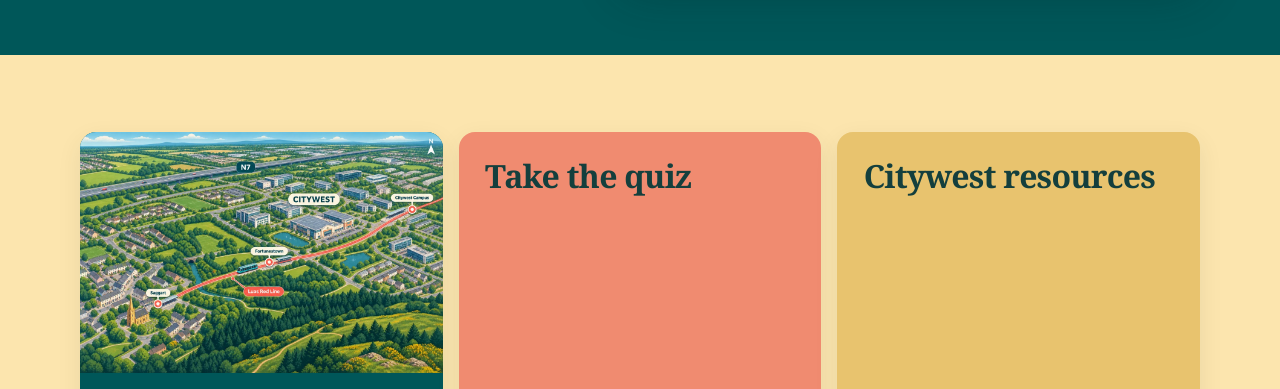
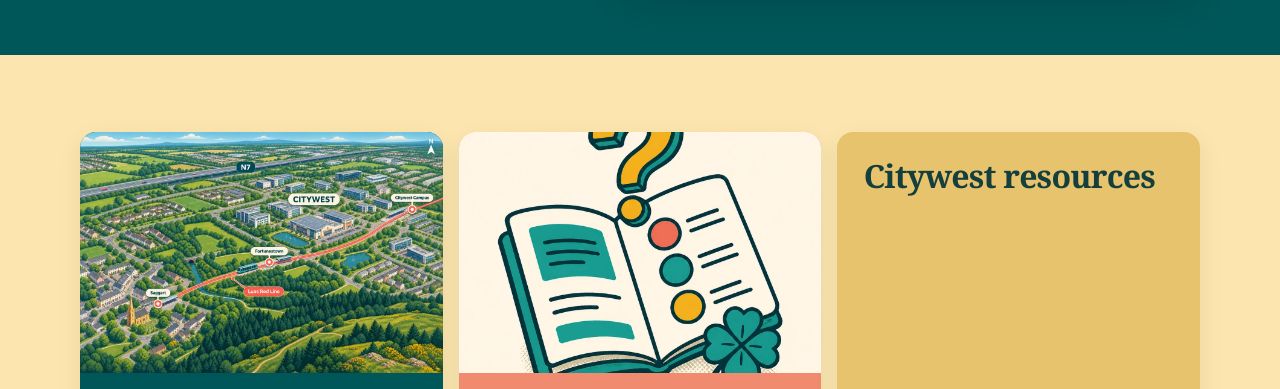
Before and after one commit to SamOBrienOlinger/saggart-and-citywest-together, a website: page index.html in a window 1280 px wide. Shown: the part 563-952 px from the top of the page. Drawn offline with Linux system fonts and the light colour scheme.

Commit message:
Add illustrated quiz card

```diff
--- a/index.html
+++ b/index.html
@@ -1,7 +1,7 @@
-<!doctype html><html lang="en"><head><meta charset="utf-8"><meta name="viewport" content="width=device-width,initial-scale=1"><meta name="description" content="Discover Saggart and Citywest through source-backed local learning and a replayable quiz."><title>Saggart &amp; Citywest Together</title><link rel="stylesheet" href="assets/css/styles.css?v=area-card-v1"><script type="module" src="assets/js/main.js?v=translation-control-v1"></script></head><body data-page="home"><a class="skip-link" href="#main">Skip to main content</a>
+<!doctype html><html lang="en"><head><meta charset="utf-8"><meta name="viewport" content="width=device-width,initial-scale=1"><meta name="description" content="Discover Saggart and Citywest through source-backed local learning and a replayable quiz."><title>Saggart &amp; Citywest Together</title><link rel="stylesheet" href="assets/css/styles.css?v=quiz-card-v1"><script type="module" src="assets/js/main.js?v=translation-control-v1"></script></head><body data-page="home"><a class="skip-link" href="#main">Skip to main content</a>
 <header class="site-header"><nav class="nav container" aria-label="Main navigation"><a class="brand" href="index.html" aria-label="Saggart and Citywest Together home"><img class="brand-logo" src="assets/images/sact-logo-v3.png" alt=""><span>Saggart &amp; Citywest Together</span></a><button class="nav-toggle" type="button" aria-expanded="false" aria-controls="site-menu"><span class="sr-only">Toggle navigation</span><span aria-hidden="true">☰</span></button><ul id="site-menu" class="nav-list"><li><a href="index.html" data-nav="home">Home</a></li><li><a href="learn.html" data-nav="learn">Learn</a></li><li><a href="quiz.html" data-nav="quiz">Quiz</a></li><li><a href="about.html" data-nav="about">About</a></li><li><a href="contact.html" data-nav="contact">Contact</a></li></ul></nav></header>
 <main id="main"><section class="hero"><div class="container hero-grid"><div class="hero-copy"><h1>Our area.<br>Our story.<br><em>Together.</em></h1><p class="lede">Discover how Saggart and Citywest have grown, learn about who has made this area home and see how the community is flourishing together.</p></div><figure class="hero-photo hero-illustration"><img src="assets/images/hero-saggart-citywest-v10.webp" alt="Logo-inspired illustration of Saggart's historic church, Citywest Hotel, neighbourhood homes, a Luas tram and a landscaped park beneath a gold sun and green and turquoise clouds" width="1536" height="1024" fetchpriority="high"></figure></div></section>
-<section class="pathways" aria-labelledby="pathways-heading"><div class="container"><h2 id="pathways-heading" class="sr-only">Explore the site</h2><div class="card-grid three"><a class="card card-learn card-link" href="learn.html" aria-label="Explore the area: Explore learning topics"><img class="card-map" src="assets/images/saggart-citywest-area-map-v1.webp" alt="Bird’s-eye map showing Saggart southwest of Citywest, linked by the Luas Red Line beneath the N7" width="1200" height="800" loading="lazy"><span class="card-content"><span class="card-title">Explore the area</span><span class="text-link">Explore learning topics <span aria-hidden="true">→</span></span></span></a><article class="card card-quiz"><h3>Test yourself</h3><a class="text-link" href="quiz.html">Try the quiz <span aria-hidden="true">→</span></a></article><article class="card card-connect"><h3>Citywest resources</h3><a class="text-link" href="citywest-supports.html#support-table">View support directory <span aria-hidden="true">→</span></a></article></div></div></section>
+<section class="pathways" aria-labelledby="pathways-heading"><div class="container"><h2 id="pathways-heading" class="sr-only">Explore the site</h2><div class="card-grid three"><a class="card card-learn card-link" href="learn.html" aria-label="Explore the area: Explore learning topics"><img class="card-map" src="assets/images/saggart-citywest-area-map-v1.webp" alt="Bird’s-eye map showing Saggart southwest of Citywest, linked by the Luas Red Line beneath the N7" width="1200" height="800" loading="lazy"><span class="card-content"><span class="card-title">Explore the area</span><span class="text-link">Explore learning topics <span aria-hidden="true">→</span></span></span></a><a class="card card-quiz card-link" href="quiz.html" aria-label="Take the quiz: Try the quiz"><img class="card-map" src="assets/images/quiz-icon-v1.webp" alt="Illustrated open quiz booklet with answer choices, a question mark and a shamrock" width="1200" height="1200" loading="lazy"><span class="card-content"><span class="card-title">Take the quiz</span><span class="text-link">Try the quiz <span aria-hidden="true">→</span></span></span></a><article class="card card-connect"><h3>Citywest resources</h3><a class="text-link" href="citywest-supports.html#support-table">View support directory <span aria-hidden="true">→</span></a></article></div></div></section>
 <section class="section section-tint"><div class="container split"><div><h2>Begin with place, people, heritage and community</h2></div><div class="topic-links"><a href="learn.html#place"><span>Place and identity</span><span aria-hidden="true">↗</span></a><a href="learn.html#people"><span>People and population</span><span aria-hidden="true">↗</span></a><a href="learn.html#heritage"><span>History and heritage</span><span aria-hidden="true">↗</span></a><a href="learn.html#connections"><span>Growth and connections</span><span aria-hidden="true">↗</span></a></div></div></section>
 <section class="section container" aria-labelledby="together-heading"><div class="community-intro community-intro-branded"><div><p class="eyebrow">About S&amp;CT</p><h2 id="together-heading">Local residents working together</h2><p>Saggart &amp; Citywest Together is a volunteer-led, non-party-political community group. We welcome everyone in the community to take part, strengthen equal access and participation, challenge racism and help make the area safe, welcoming and vibrant.</p><a class="button" href="about.html#our-work">Our work</a></div><img class="community-intro-logo" src="assets/images/sact-logo-v3.png" alt="Saggart and Citywest Together logo"></div></section>
 <section class="section container callout"><div><p class="eyebrow">Ready to play?</p><h2>How well do you know Saggart and Citywest?</h2></div><a class="button button-light" href="quiz.html">Start the quiz</a></section></main>
```
Also changed, not shown: assets/images/quiz-icon-v1.webp (added).
